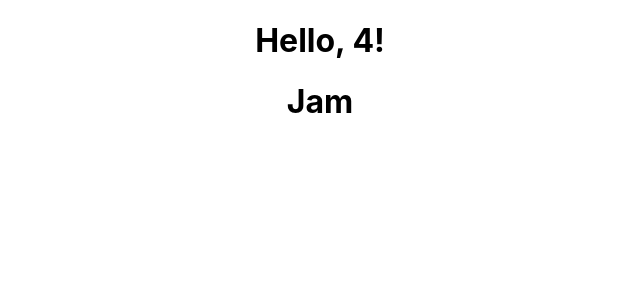
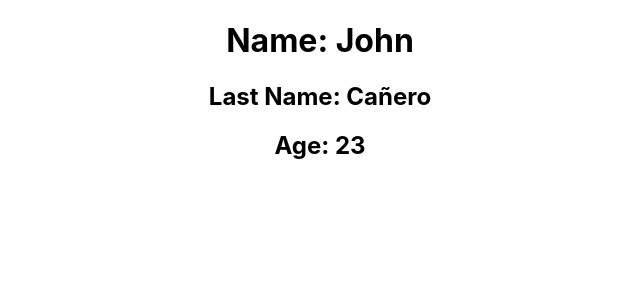
Before and after one commit to johncanero/react-js-2022, a React (Create React App) app: page / in a window 1280 px wide. Shown: the top 300 px of the page, without its empty margins (320-960 px from the left). Built offline with nearby package versions, Linux system fonts and the light colour scheme.

Commit message:
Importing Component Varbiable

```diff
--- a/src/App.js
+++ b/src/App.js
@@ -1,25 +1,24 @@
 import './App.css';
 
+// COMPONENT
+const Person = () => {
+  return (
+    <>
+      <h1>Name: John</h1>
+      <h2>Last Name: Cañero</h2>
+      <h2>Age: 23</h2>
+    </>
+  )
+}
+
+
+// TRANSFER COMPONENT TO <[variable] />
 const App = () => {
   const name = 'Jam';
 
   return (
     <div className="App">
-      <h1>Hello, {2+2}!</h1>
-
-      {name ? (
-
-        <>
-          <h1>{name}</h1>
-        </>
-
-      ): (
-
-        <>
-        <h1>test</h1>
-        <h2>There is no name.</h2>
-        </>
-      )}
+      <Person />
     </div>
   );
 }
```
